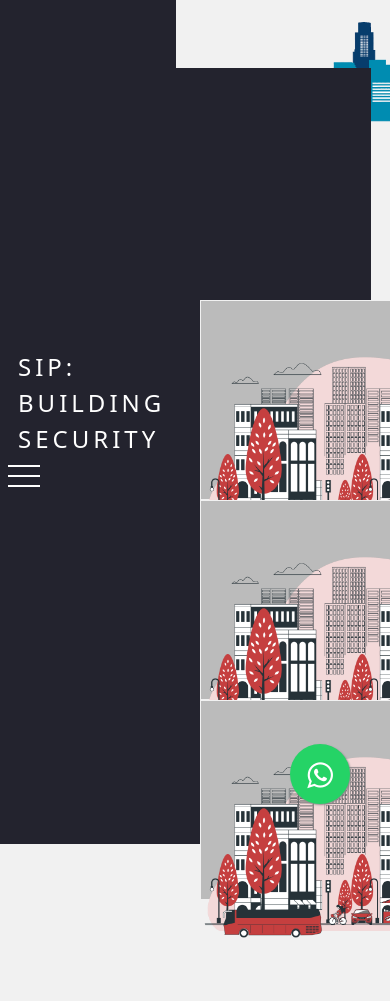
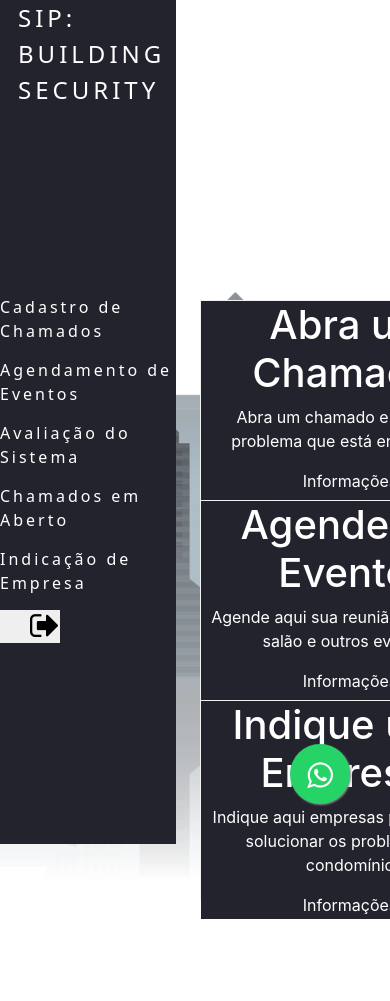
Before and after one commit to barbaraMattioly/TIAW-pages, a plain HTML site: page Pagina-Inicial/pagina-inicial.html in a window 390 px wide. Shown: the top 1001 px of the page. Drawn offline with nearby package versions, Linux system fonts and the light colour scheme; sample sign-in values are in the browser's storage.

Commit message:
Ajustada home-page

```diff
--- a/Pagina-Inicial/css/pagina-inicial.css
+++ b/Pagina-Inicial/css/pagina-inicial.css
@@ -22,13 +22,13 @@ header {
   grid-area: header
 }
 
-a {
+.menuTexto {
   color: #fff;
   text-decoration: none;
   transition: 0.3s;
 }
 
-a:hover {
+.menuTexto:hover {
   opacity: 0.7;
 }
 
@@ -66,7 +66,7 @@ nav {
 }
 
 body {
-  background-color: #f1f1f1;
+  background-image: url(../images/background-homepage.jpg);
   background-size: cover;
 }
 
@@ -86,74 +86,8 @@ body {
   margin-left: 30px;
 }
 
-.mobile-menu {
-  display: none;
-  cursor: pointer;
-}
-
-.mobile-menu div {
-  width: 32px;
-  height: 2px;
-  background: #fff;
-  margin: 8px;
-  transition: 0.3s;
-}
-
-@media (max-width: 999px) {
-  body {
-    overflow-x: hidden;
-  }
-
-  .nav-list {
-    position: absolute;
-    top: 8vh;
-    right: 0;
-    width: 50vw;
-    height: 92vh;
-    background: #23232e;
-    flex-direction: column;
-    align-items: center;
-    justify-content: space-around;
-    transform: translateX(100%);
-    transition: transform 0.3s ease-in;
-  }
-
-  .nav-list li {
-    margin-left: 0;
-    opacity: 0;
-  }
-
-  .mobile-menu {
-    display: block;
-  }
-}
-
-.nav-list.active {
-  transform: translateX(0);
-}
-
-@keyframes navLinkFade {
-  from {
-    opacity: 0;
-    transform: translateX(50px);
-  }
-
-  to {
-    opacity: 1;
-    transform: translateX(0);
-  }
-}
-
-.mobile-menu.active .line1 {
-  transform: rotate(-45deg) translate(-8px, 8px);
-}
-
-.mobile-menu.active .line2 {
-  opacity: 0;
-}
-
-.mobile-menu.active .line3 {
-  transform: rotate(45deg) translate(-5px, -7px);
+.texto-flip-card{
+  align-items: center;
 }
 
 .flip-card {
@@ -168,7 +102,7 @@ body {
 .flip-card-inner {
   position: relative;
   width: 100%;
-  height: 100%;
+  height: 110%;
   text-align: center;
   transition: transform 0.8s;
   transform-style: preserve-3d;
@@ -188,12 +122,12 @@ body {
 }
 
 .flip-card-front {
-  background-color: #bbb;
-  color: black;
+  background-color: #23232e;
+  color: white;
 }
 
 .flip-card-back {
-  background-color: dodgerblue;
+  background-color: #23232e;;
   color: white;
   transform: rotateY(180deg);
 }
@@ -232,11 +166,11 @@ body {
 
 .flip-card-front2 {
   background-color: #bbb;
-  color: black;
+  color: rgb(202, 13, 13);
 }
 
 .flip-card-back2 {
-  background-color: dodgerblue;
+  background-color: #23232e;;
   color: white;
   transform: rotateY(180deg);
 }
@@ -279,7 +213,7 @@ body {
 }
 
 .flip-card-back3 {
-  background-color: dodgerblue;
+  background-color: #23232e;
   color: white;
   transform: rotateY(180deg);
 }
--- a/Pagina-Inicial/pagina-inicial.html
+++ b/Pagina-Inicial/pagina-inicial.html
@@ -15,31 +15,15 @@
 </head>
 
 <body>
-  <a href="https://web.whatsapp.com/" style="position:fixed;width:60px;height:60px;bottom:40px;right:40px;background-color:#25d366;color:#FFF;border-radius:50px;text-align:center;font-size:30px;box-shadow: 1px 1px 2px #888;
-z-index:1000;" target="_blank">
-    <i style="margin-top:16px" class="fa fa-whatsapp"></i>
-  </a>
-
-  <div id="wrapper">
-    <header>
-      <div class="container">
-        <img src="images/predios.png" class="mx-auto d-block" style="width:80%">
-      </div>
-    </header>
 
     <nav>
-      <a href="../../../TIAW-pages/Pagina-Inicial/pagina-inicial.html" id="logozinha">SIP: Building Security</a>
-      <div class="mobile-menu">
-        <div class="line1"></div>
-        <div class="line2"></div>
-        <div class="line3"></div>
-      </div>
+      <a class="menuTexto" href="../../../TIAW-pages/Pagina-Inicial/pagina-inicial.html" id="logozinha">SIP: Building Security</a>
       <ul class="nav-list">
-        <li><a href="../../../TIAW-pages/Cadastro-Chamados-Feedback-Usuario/cadastrochamado.html">Cadastro de Chamados</a></li>
-        <li><a href="../../../TIAW-pages/Agendamento-Eventos/agendamento-eventos.html">Agendamento de Eventos</a></li>
-        <li><a href="../../../TIAW-pages/Formulario-Avaliacao/formulario-avaliacao.html">Avaliação do Sistema</a></li>
-        <li><a href="../../../TIAW-pages/Grafico-Quantidade-de-Chamados-Abertos/graficos.html">Chamados em Aberto</a></li>
-        <li><a href="../../../TIAW-pages/Indicacao-de-Empresa/indicacao-de-empresa.html">Indicação de Empresa</a></li>
+        <li><a class="menuTexto" href="../../../TIAW-pages/Cadastro-Chamados-Feedback-Usuario/cadastrochamado.html">Cadastro de Chamados</a></li>
+        <li><a class="menuTexto" href="../../../TIAW-pages/Agendamento-Eventos/agendamento-eventos.html">Agendamento de Eventos</a></li>
+        <li><a class="menuTexto" href="../../../TIAW-pages/Formulario-Avaliacao/formulario-avaliacao.html">Avaliação do Sistema</a></li>
+        <li><a class="menuTexto" href="../../../TIAW-pages/Grafico-Quantidade-de-Chamados-Abertos/graficos.html">Chamados em Aberto</a></li>
+        <li><a class="menuTexto" href="../../../TIAW-pages/Indicacao-de-Empresa/indicacao-de-empresa.html">Indicação de Empresa</a></li>
         <div class="btnSignOut">
           <li id="btnLogOut">
             <button type="button" id="btnLogOut" onclick="efetuarLogOut()">
@@ -50,51 +34,65 @@ z-index:1000;" target="_blank">
       </ul>
     </nav>
 
+  <a href="https://web.whatsapp.com/" style="position:fixed;width:60px;height:60px;bottom:40px;right:40px;background-color:#25d366;color:#FFF;border-radius:50px;text-align:center;font-size:30px;box-shadow: 1px 1px 2px #888;
+z-index:1000;" target="_blank">
+    <i style="margin-top:16px" class="fa fa-whatsapp"></i>
+  </a>
+
+  <div id="wrapper">
     <div class="retangulo">
       <div class="flip-card">
+        <a href="../../../TIAW-pages/Cadastro-Chamados-Feedback-Usuario/cadastrochamado.html">
           <div class="flip-card-inner">
             <div class="flip-card-front">
+              <h1>Abra um Chamado!</h1>
+              <p>Abra um chamado e relate um problema que está enfrentando </p>
+              <p>Informações</p>
+            </div>
+            <div class="flip-card-back">
               <img src="images/Avatar.png" alt="Avatar" width="300px" height="300px">
             </div>
-          <div class="flip-card-back">
-            <h1>Informações de segurança</h1>
-            <p>Se informe aqui sobre sua segurança </p>
-            <p>Informações</p>
           </div>
-        </div>
+        </a>
       </div>
 
         <div class="flip-card">
+          <a href="../../../TIAW-pages/Agendamento-Eventos/agendamento-eventos.html">
           <div class="flip-card-inner">
             <div class="flip-card-front">
+                <h1>Agende um Evento!</h1>
+                <p>Agende aqui sua reunião, reserva do salão e outros eventos!</p>
+                <p>Informações</p>
+            </div>
+            <div class="flip-card-back2">
               <img src="images/Avatar.png" alt="Avatar" width="300px" height="300px">
             </div>
-          <div class="flip-card-back2">
-            <h1>Informações de segurança</h1>
-            <p>Se informe aqui sobre sua segurança </p>
-            <p>Informações</p>
           </div>
-        </div>
+        </a>
         </div>
 
       <div class="flip-card">
+        <a href="../../../TIAW-pages/Indicacao-de-Empresa/indicacao-de-empresa.html">
           <div class="flip-card-inner">
             <div class="flip-card-front">
+              <h1>Indique uma Empresa!</h1>
+              <p>Indique aqui empresas para ajudar a solucionar os problemas do condomínio</p>
+              <p>Informações</p>
+            </div>
+            <div class="flip-card-back3">
               <img src="images/Avatar.png" alt="Avatar" width="300px" height="300px">
             </div>
-          <div class="flip-card-back3">
-            <h1>Informações de segurança</h1>
-            <p>Se informe aqui sobre sua segurança </p>
-            <p>Informações</p>
           </div>
-        </div>
+        </a>
       </div>
 
     </div>
 
   </div>
+
   <script src="javaScript/mobile-navbar.js"></script>
   <script src="javaScript/logOut.js"></script>
+
 </body>
 
 </html>
```
Also changed, not shown: Pagina-Inicial/images/background-homepage.jpg (added), Pagina-Inicial/images/predios.png (deleted). Lines whose indentation alone changed are shown as unchanged.
